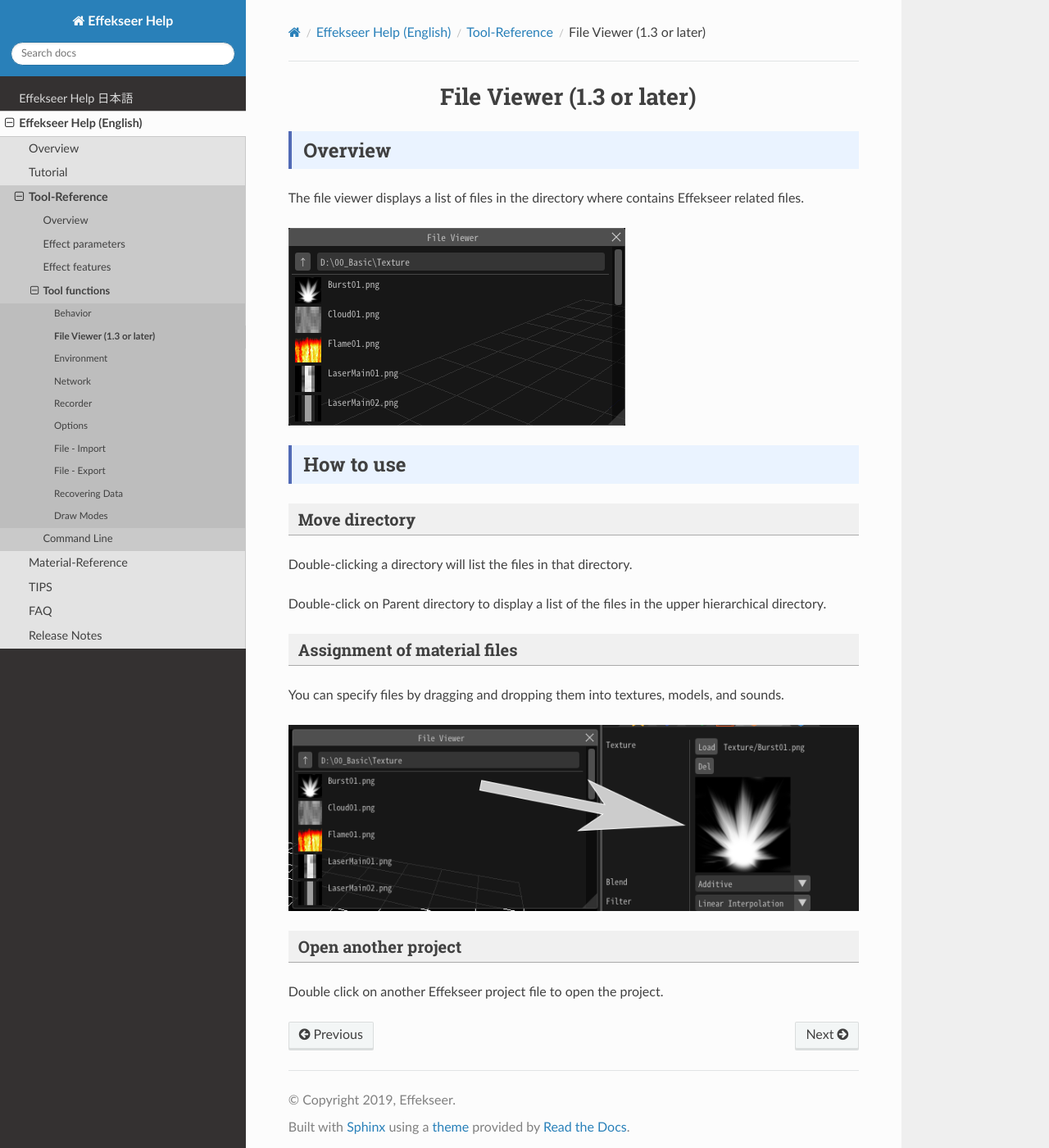
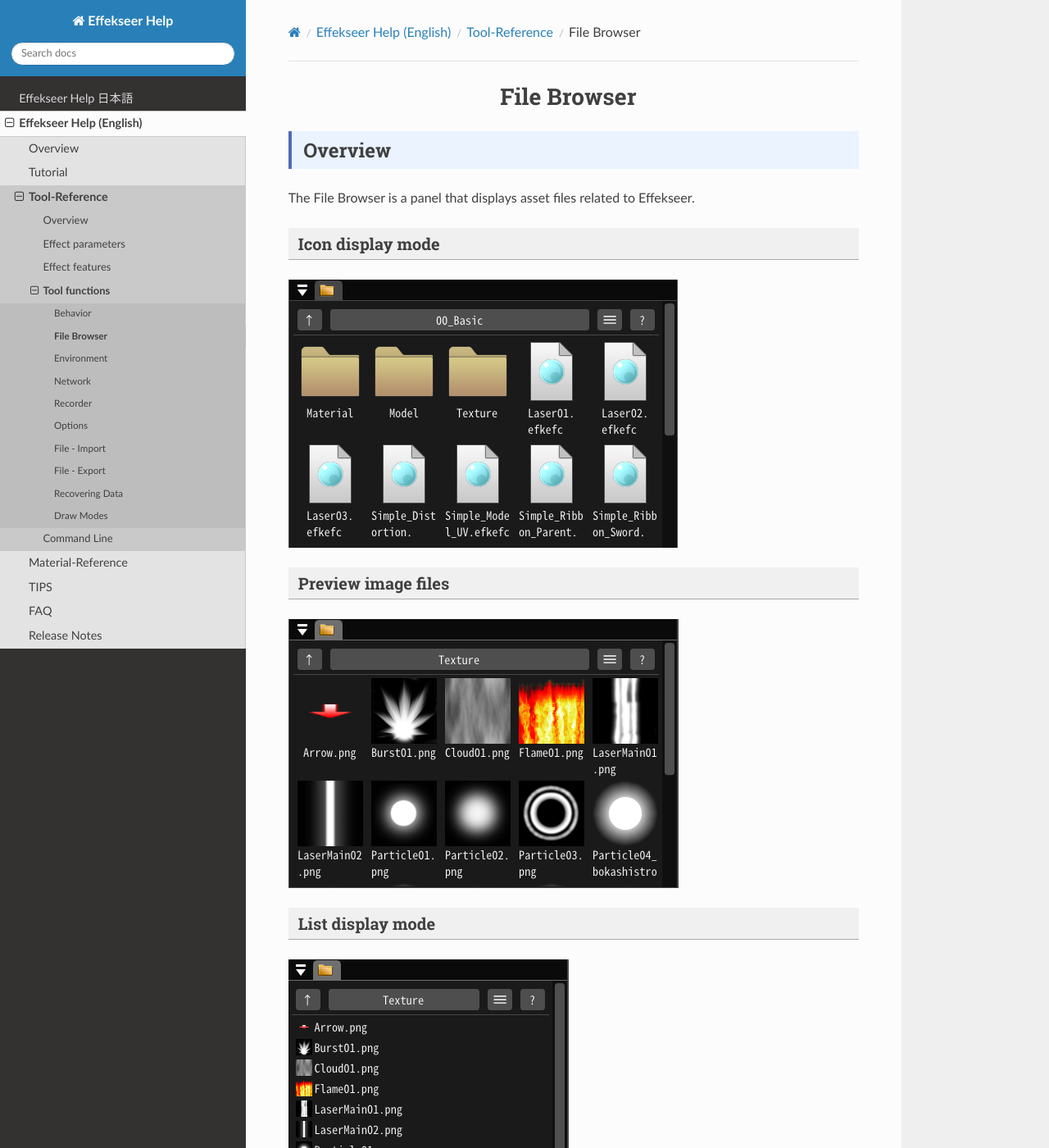
Before and after one commit to effekseer/docs_tool, a Sphinx documentation site: the page built from source/en/ToolReference/fileviewer.md, in a window 1280 px wide and 1400 px high. Shown: the whole window at 82% size. Built offline with Sphinx 7.4.7 and the Read the Docs theme 2.0.0, drawn with Linux system fonts in a browser that asks for light colours; nearby versions of some CDN libraries; library files that are not in the unit come from our copies; some of the changed text lies outside the part shown.

Commit message:
Update File Browser docs

```diff
--- a/source/en/ToolReference/fileviewer.md
+++ b/source/en/ToolReference/fileviewer.md
@@ -1,25 +1,36 @@
-# File Viewer (1.3 or later)
+# File Browser
 
 ## Overview
 
-The file viewer displays a list of files in the directory where contains Effekseer related files.
+The File Browser is a panel that displays asset files related to Effekseer.
 
-![](../../img/Reference/fileviewer_en.png)
+### Icon display mode
+![](../../img/Reference/FileBrowser/FileIcons1.png)
+
+### Preview image files
+![](../../img/Reference/FileBrowser/FileIcons2.png)
+
+### List display mode
+![](../../img/Reference/FileBrowser/FileList1.png)
 
 ## How to use
 
-### Move directory
+### Move current directory
 
-Double-clicking a directory will list the files in that directory.
+Double-clicking a directory displays the asset files in that directory.
 
-Double-click on Parent directory to display a list of the files in the upper hierarchical directory.
+Pressing the UP button displays the asset files in the directory above.
 
-### Assignment of material files
+### Open effect files
 
-You can specify files by dragging and dropping them into textures, models, and sounds.
+Double-click on an efkefc file to open it in the current editor.
 
-![](../../img/Reference/fileviewerDrag_en.png)
+### Open other files
 
-### Open another project
+Double-clicking on any other file will open it in its associated application.
 
-Double click on another Effekseer project file to open the project.
+### D&D assignment of asset files
+
+Textures, models, and sound files can be specified by dragging and dropping them into the parameters.
+
+![](../../img/Reference/FileBrowser/DragDrop_en.png)
```
Also changed, not shown: source/ja/ToolReference/fileviewer.md (+22 -11 lines), source/img/Reference/FileBrowser/DragDrop_en.png (added), source/img/Reference/FileBrowser/DragDrop_ja.png (added), source/img/Reference/FileBrowser/FileIcons1.png (added), source/img/Reference/FileBrowser/FileIcons2.png (added), source/img/Reference/FileBrowser/FileList1.png (added), source/img/Reference/fileviewer.png (deleted), source/img/Reference/fileviewerDrag.png (deleted), source/img/Reference/fileviewerDrag_en.png (deleted), source/img/Reference/fileviewerDrag_ja.png (deleted), source/img/Reference/fileviewer_en.png (deleted), source/img/Reference/fileviewer_ja.png (deleted).
